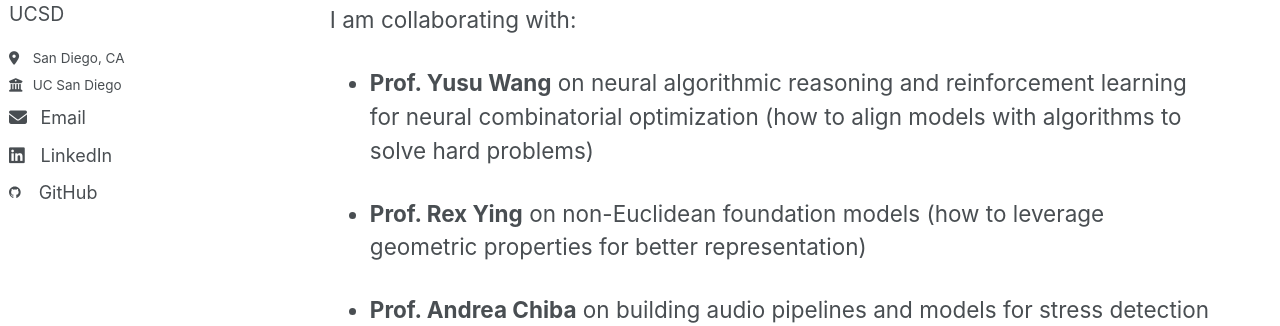
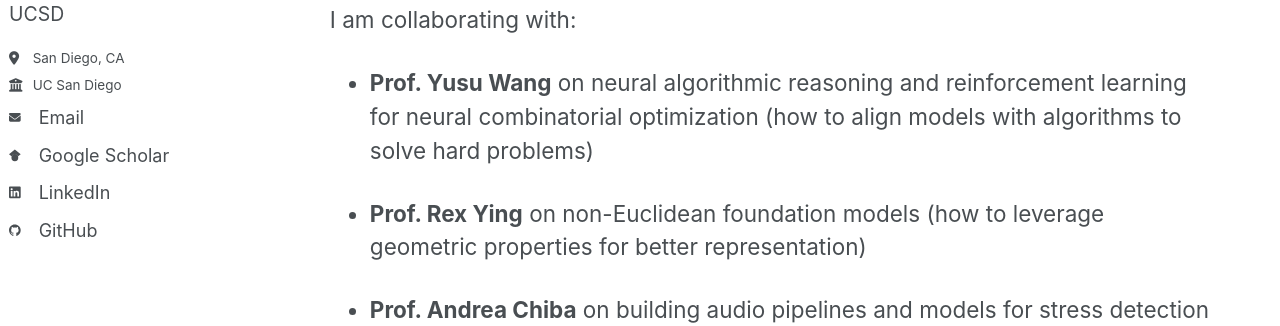
Before and after one commit to ps1526/ps1526.github.io, a Jekyll site: the page built from _pages/about.md, in a window 1280 px wide. Shown: the part 427-753 px from the top of the page. Built offline with Jekyll 4.4.1, drawn with Linux system fonts in a browser that asks for light colours; a script bundle is joined from its source files by our own code; library files that are not in the unit come from our copies.

Commit message:
Add Google Scholar link and convert sidebar icons to inline SVG

```diff
--- a/_config.yml
+++ b/_config.yml
@@ -36,7 +36,7 @@ author:
   # Academic websites
   academia         : # URL
   arxiv            : # URL - Update with the correct link to your profile
-  googlescholar    : #
+  googlescholar    : "https://scholar.google.com/citations?user=eun0q5wAAAAJ&hl=en"
   inspire-hep      : # URL
   impactstory      : # URL
   orcid            : #
--- a/_includes/author-profile.html
+++ b/_includes/author-profile.html
@@ -33,7 +33,11 @@
         <li><a href="{{ author.uri }}"><i class="fas fa-fw fa-link icon-pad-right" aria-hidden="true"></i>{{ site.data.ui-text[site.locale].website_label | default: "Website" }}</a></li>
       {% endif %}
       {% if author.email %}
-        <li><a href="mailto:{{ author.email }}"><i class="fas fa-fw fa-envelope icon-pad-right" aria-hidden="true"></i>{{ site.data.ui-text[site.locale].email_label | default: "Email" }}</a></li>
+        <li>
+          <a href="mailto:{{ author.email }}" title="Email">
+            {% comment %}Inline SVG so the mark shows even when the Font Awesome webfont fails to load.{% endcomment %}
+            <svg class="sidebar-icon sidebar-icon--email icon-pad-right" xmlns="http://www.w3.org/2000/svg" viewBox="0 0 512 512" aria-hidden="true" focusable="false"><path fill="currentColor" d="M48 64C21.5 64 0 85.5 0 112c0 15.1 7.1 29.3 19.2 38.4L236.8 313.6c11.4 8.5 27 8.5 38.4 0L492.8 150.4c12.1-9.1 19.2-23.3 19.2-38.4c0-26.5-21.5-48-48-48L48 64zM0 176L0 384c0 35.3 28.7 64 64 64l384 0c35.3 0 64-28.7 64-64l0-208L294.4 339.2c-22.8 17.1-54 17.1-76.8 0L0 176z"/></svg>{{ site.data.ui-text[site.locale].email_label | default: "Email" }}</a>
+        </li>
       {% endif %}
 
       <!-- Font Awesome and Academicons icons / Academic websites -->
@@ -44,7 +48,11 @@
         <li><a href="{{ author.arxiv }}"><i class="ai ai-arxiv ai-fw icon-pad-right"></i>arXiv</a></li>
       {% endif %}
       {% if author.googlescholar %}
-        <li><a href="{{ author.googlescholar }}"><i class="ai ai-google-scholar ai-fw icon-pad-right"></i>Google Scholar</a></li>
+        <li>
+          <a href="{{ author.googlescholar }}" title="Google Scholar">
+            {% comment %}Inline SVG so the mark shows even when the academicons webfont is missing.{% endcomment %}
+            <svg class="sidebar-icon sidebar-icon--scholar icon-pad-right" xmlns="http://www.w3.org/2000/svg" viewBox="0 0 24 24" aria-hidden="true" focusable="false"><path fill="currentColor" d="M5.242 13.769L0 9.5 12 0l12 9.5-5.242 4.269C17.548 11.249 14.978 9.5 12 9.5c-2.977 0-5.548 1.748-6.758 4.269zM12 10a7 7 0 1 0 0 14 7 7 0 0 0 0-14z"/></svg>Google Scholar</a>
+        </li>
       {% endif %}
       {% if author.inspire-hep %}
         <li><a href="{{ author.inspire-hep }}"><i class="ai ai-inspire ai-fw icon-pad-right"></i>INSPIRE-HEP</a></li>
@@ -123,7 +131,11 @@
         <li><a href="https://last.fm/user/{{ author.lastfm }}"><i class="fab fa-fw fa-lastfm icon-pad-right" aria-hidden="true"></i>Last.fm</a></li>
       {% endif %}
       {% if author.linkedin %}
-        <li><a href="https://www.linkedin.com/in/{{ author.linkedin }}"><i class="fab fa-fw fa-linkedin icon-pad-right" aria-hidden="true"></i>LinkedIn</a></li>
+        <li>
+          <a href="https://www.linkedin.com/in/{{ author.linkedin }}" title="LinkedIn">
+            {% comment %}Inline SVG so the mark shows even when the FA brand webfont fails to load.{% endcomment %}
+            <svg class="sidebar-icon sidebar-icon--linkedin icon-pad-right" xmlns="http://www.w3.org/2000/svg" viewBox="0 0 448 512" aria-hidden="true" focusable="false"><path fill="currentColor" d="M416 32H31.9C14.3 32 0 46.5 0 64.3v383.4C0 465.5 14.3 480 31.9 480H416c17.6 0 32-14.5 32-32.3V64.3c0-17.8-14.4-32.3-32-32.3zM135.4 416H69V202.2h66.5V416zm-33.2-243c-21.3 0-38.5-17.3-38.5-38.5S80.9 96 102.2 96c21.2 0 38.5 17.3 38.5 38.5 0 21.3-17.2 38.5-38.5 38.5zm282.1 243h-66.4V312c0-24.8-.5-56.7-34.5-56.7-34.6 0-39.9 27-39.9 54.9V416h-66.4V202.2h63.7v29.2h.9c8.9-16.8 30.6-34.5 62.9-34.5 67.2 0 79.7 44.3 79.7 101.9V416z"/></svg>LinkedIn</a>
+        </li>
       {% endif %}
       {% if author.github %}
         <li>
--- a/_sass/custom/_site-tweaks.scss
+++ b/_sass/custom/_site-tweaks.scss
@@ -187,7 +187,10 @@
     color: currentColor !important;
   }
 
-  .sidebar-icon--github {
+  .sidebar-icon--github,
+  .sidebar-icon--scholar,
+  .sidebar-icon--email,
+  .sidebar-icon--linkedin {
     width: 1.15rem;
     height: 1.15rem;
     vertical-align: -0.2em;
```
